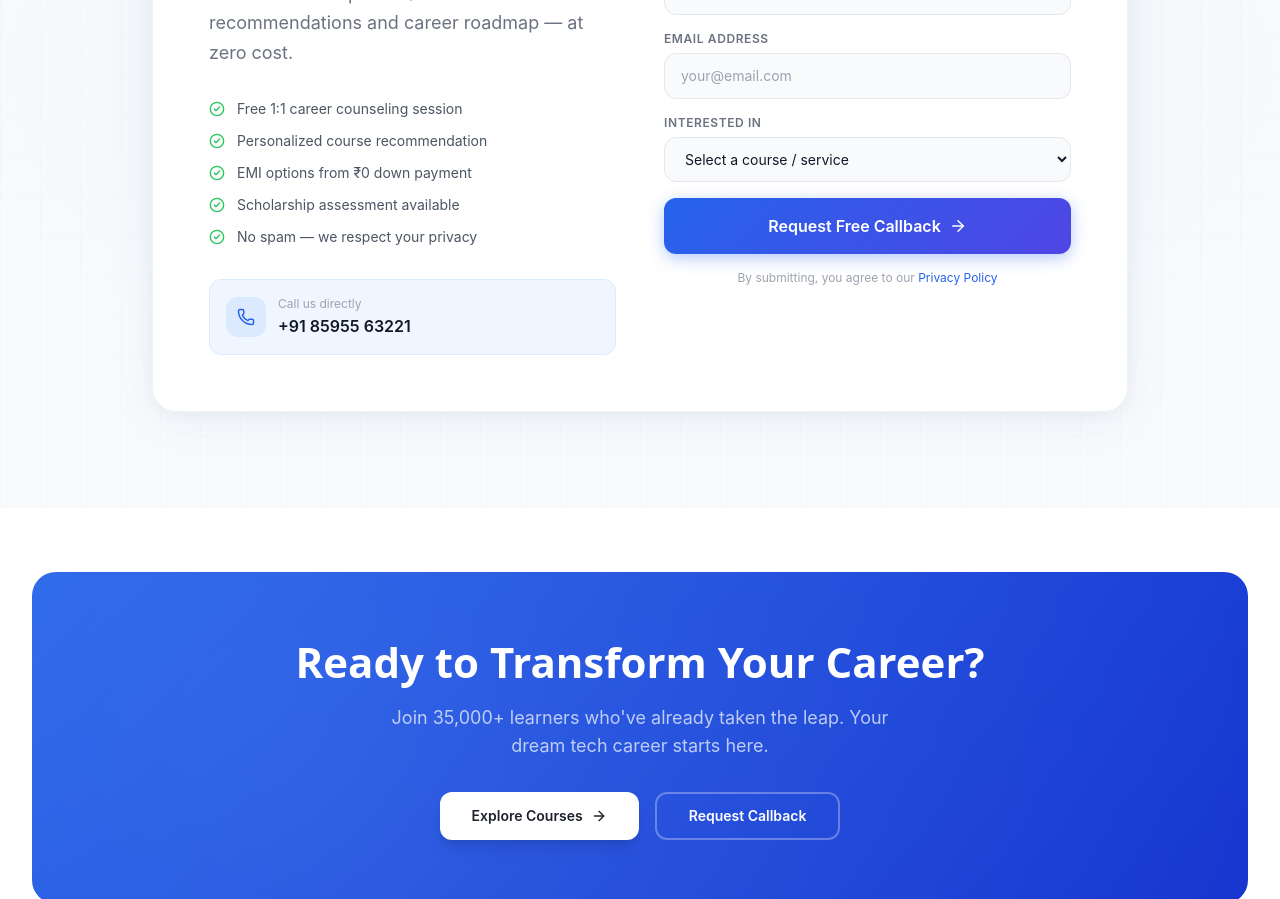
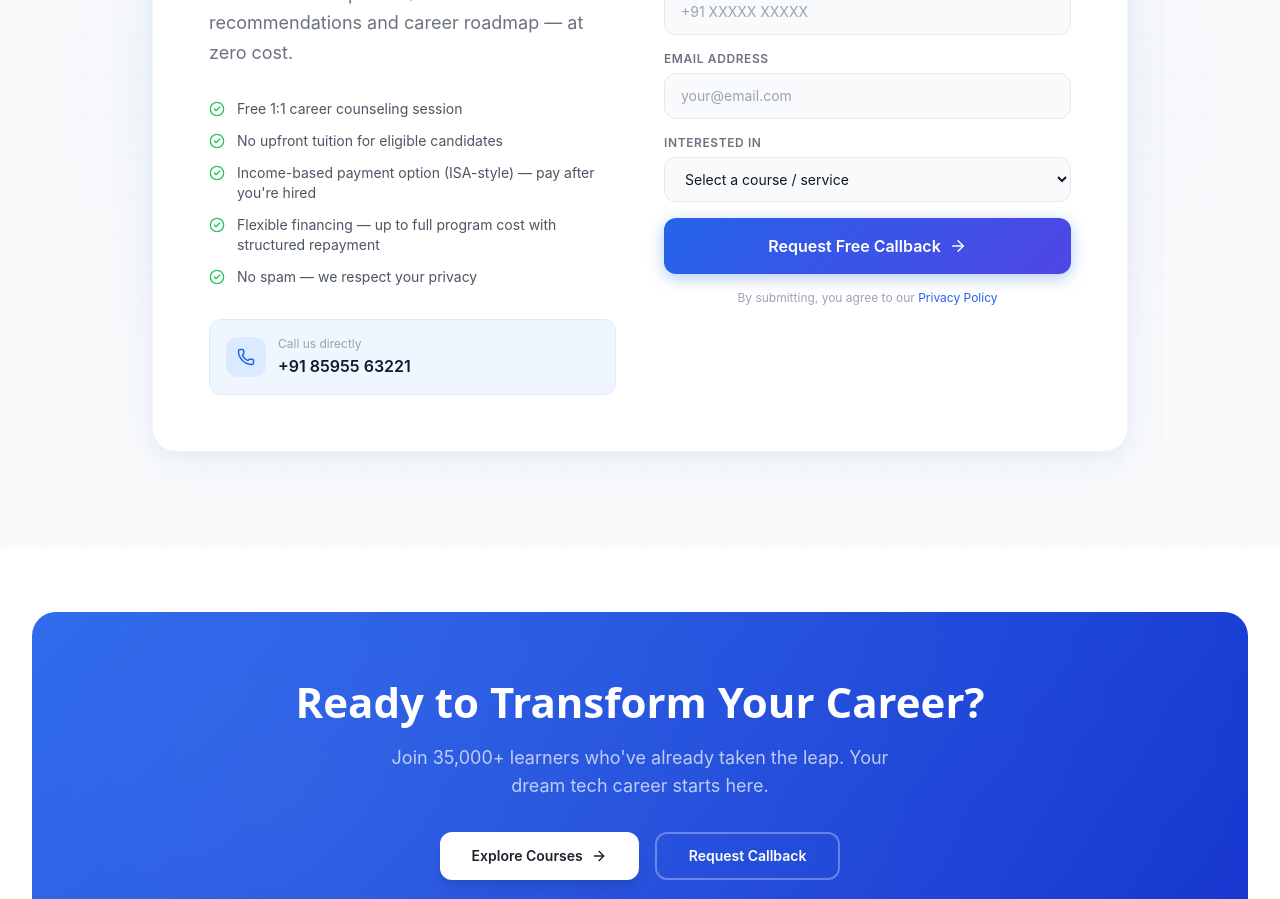
Before and after one commit to rjtbst/aartechus, a Next.js app: page / in a window 1280 px wide. Shown: the part 6420-7319 px from the top of the page. Built offline with nearby package versions, Linux system fonts and the light colour scheme.

Commit message:
update_cta_section

```diff
--- a/src/components/sections/CTASection.tsx
+++ b/src/components/sections/CTASection.tsx
@@ -1,11 +1,10 @@
 "use client";
 import { useState } from "react";
 import { motion } from "framer-motion";
-import { toast } from "sonner"; // ← add
+import { toast } from "sonner";
 import { Phone, ArrowRight, CheckCircle2, Sparkles } from "lucide-react";
 
 const FORMSPREE_ID = "mdapvpqr";
-// ─────────────────────────────────────────────────────────────────────────────
 
 export default function CTASection() {
   const [form, setForm]       = useState({ name: "", phone: "", course: "", email: "" });
@@ -45,7 +44,6 @@ export default function CTASection() {
     }
   };
 
-  // ── JSX is 100% unchanged from your original ─────────────────────────────
   return (
     <section className="relative py-24 overflow-hidden bg-gray-50">
       <div className="absolute inset-0 grid-bg opacity-40" />
@@ -59,7 +57,8 @@ export default function CTASection() {
 
           <div className="p-8 md:p-14">
             <div className="grid lg:grid-cols-2 gap-12 items-center">
-              {/* Left — unchanged */}
+
+              {/* Left */}
               <div>
                 <motion.div initial={{ opacity: 0, y: 20 }} whileInView={{ opacity: 1, y: 0 }} viewport={{ once: true }}>
                   <div className="flex items-center gap-2 mb-5">
@@ -72,20 +71,23 @@ export default function CTASection() {
                   <p className="text-gray-500 text-lg leading-relaxed mb-8">
                     Request a free callback from our expert counselors. Get personalized course recommendations and career roadmap — at zero cost.
                   </p>
+
+                  {/* ── UPDATED: Benefits checklist ── */}
                   <div className="space-y-3">
                     {[
                       "Free 1:1 career counseling session",
-                      "Personalized course recommendation",
-                      "EMI options from ₹0 down payment",
-                      "Scholarship assessment available",
+                      "No upfront tuition for eligible candidates",
+                      "Income-based payment option (ISA-style) — pay after you're hired",
+                      "Flexible financing — up to full program cost with structured repayment",
                       "No spam — we respect your privacy",
                     ].map((item) => (
-                      <div key={item} className="flex items-center gap-3 text-sm text-gray-600">
-                        <CheckCircle2 size={16} className="text-green-500 flex-shrink-0" />
+                      <div key={item} className="flex items-start gap-3 text-sm text-gray-600">
+                        <CheckCircle2 size={16} className="text-green-500 flex-shrink-0 mt-0.5" />
                         {item}
                       </div>
                     ))}
                   </div>
+
                   <div className="mt-8 flex items-center gap-3 p-4 rounded-xl bg-blue-50 border border-blue-100">
                     <div className="w-10 h-10 rounded-xl bg-blue-100 flex items-center justify-center">
                       <Phone size={18} className="text-blue-600" />
@@ -127,21 +129,34 @@ export default function CTASection() {
                       <input type="email" placeholder="your@email.com" value={form.email}
                         onChange={(e) => setForm({ ...form, email: e.target.value })} className="w-full px-4 py-3 rounded-xl text-sm" />
                     </div>
+
+                    {/* ── UPDATED: Dropdown with all training domains ── */}
                     <div>
                       <label className="text-xs font-semibold text-gray-500 uppercase tracking-wider mb-1.5 block">Interested In</label>
                       <select value={form.course} onChange={(e) => setForm({ ...form, course: e.target.value })} className="w-full px-4 py-3 rounded-xl text-sm">
                         <option value="">Select a course / service</option>
+                        <optgroup label="Training Courses">
                           <option>Java Full Stack Development</option>
                           <option>MERN Full Stack Development</option>
+                          <option>Python Programming</option>
                           <option>Data Science & AI</option>
                           <option>Data Analytics</option>
-                        <option>Web Development (IT Service)</option>
+                          <option>Data Engineering</option>
+                          <option>Artificial Intelligence (AI)</option>
+                          <option>Quality Assurance (QA)</option>
+                          <option>Cybersecurity</option>
+                        </optgroup>
+                        <optgroup label="IT Services">
+                          <option>Web Development</option>
                           <option>Mobile App Development</option>
+                          <option>Cloud & DevOps</option>
                           <option>AI / ML Solutions</option>
-                        <option>Cloud & DevOps</option>
+                          <option>Staffing & Recruitment</option>
+                        </optgroup>
                         <option>Other</option>
                       </select>
                     </div>
+
                     <button type="submit" disabled={loading}
                       className="glow-btn w-full flex items-center justify-center gap-2 py-4 rounded-xl font-semibold text-white text-base mt-2 disabled:opacity-60 disabled:cursor-not-allowed">
                       {loading ? (
```
Lines whose indentation alone changed are shown as unchanged.
